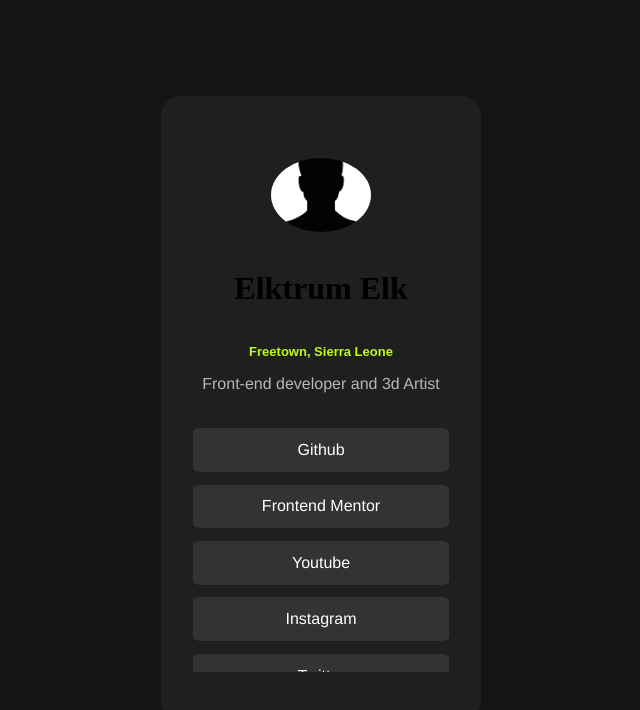
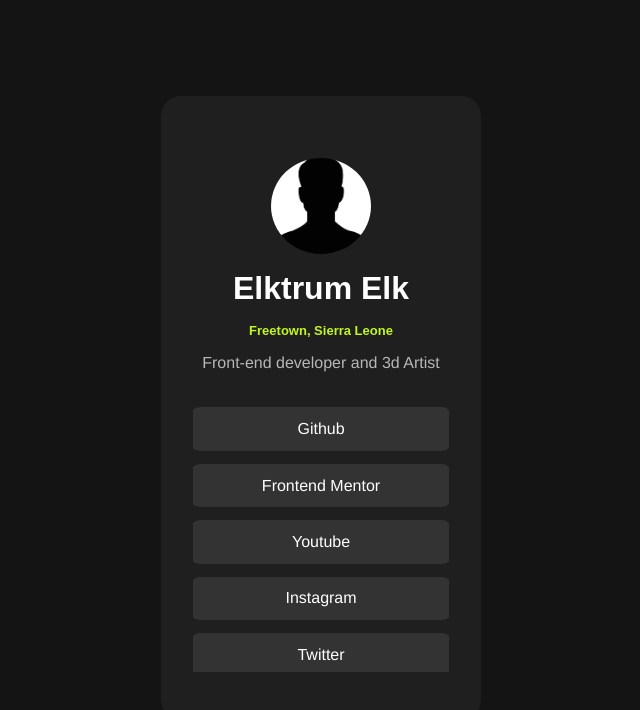
Before and after one commit to ElktrumElk/frontend-solution2, a plain HTML site: page index.html in a window 1280 px wide. Shown: the whole page, without its empty margins (319-959 px from the left). Drawn offline with Linux system fonts and the light colour scheme.

Commit message:
Refactor CSS variables and styles for consistency

```diff
--- a/style.css
+++ b/style.css
@@ -95,7 +95,7 @@ body {
 
 }
 
-.p-cnt h2 {
+.p-cnt h1 {
     font-family: Arial, Helvetica, sans-serif;
     color: white;
     margin: 0;
```
